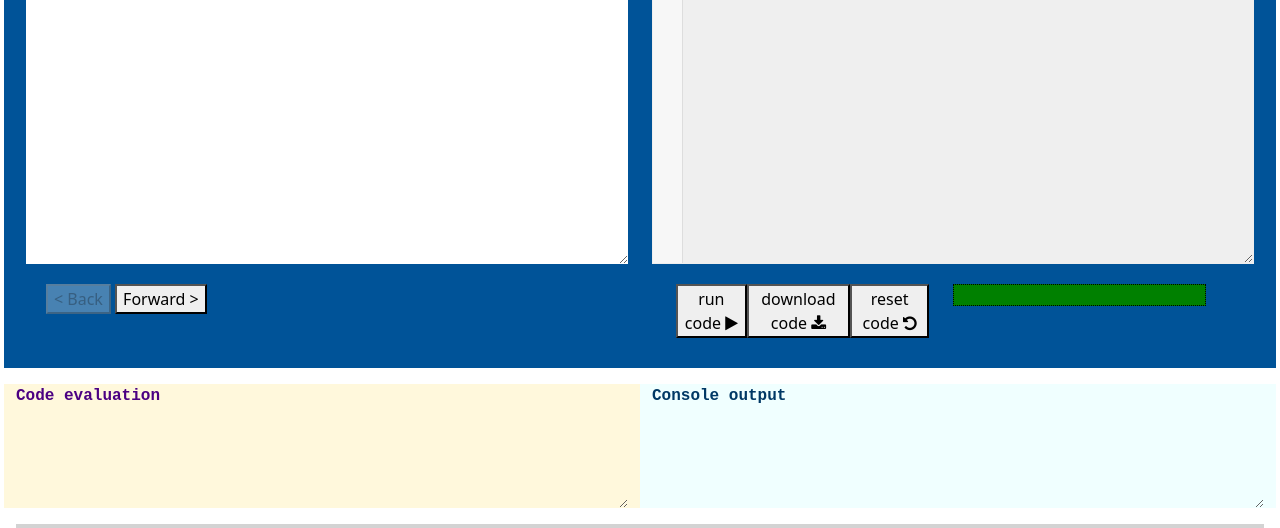
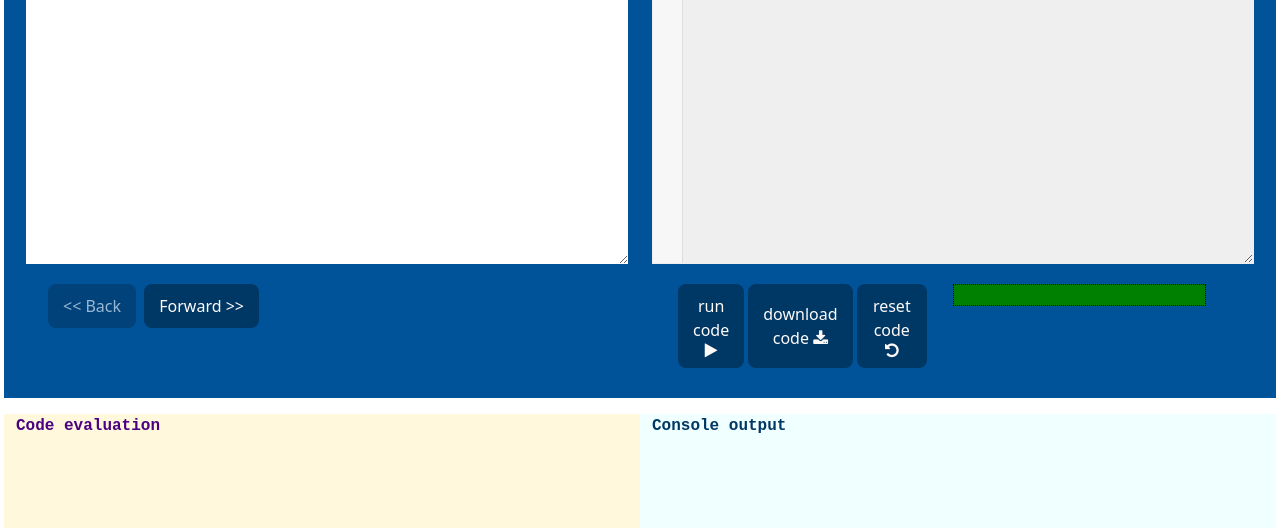
Before and after one commit to jeremysinger/gijoe, a website: page custom/js.html in a window 1280 px wide. Shown: the part 256-784 px from the top of the page. Drawn offline with nearby package versions, Linux system fonts and the light colour scheme; files that its build step writes are made by us from their sources; files whose address does not match are found by name.

Commit message:
Added button css

```diff
--- a/custom/js.html
+++ b/custom/js.html
@@ -19,7 +19,6 @@
     <link rel="stylesheet" href="/static/css/base.css">
     <link rel="stylesheet" href="/static/css/code.css">
     <link rel="stylesheet" href="/static/css/output.css">
-    <link rel="stylesheet" href="/static/css/style.css">
 
     <link href="https://cdn.jsdelivr.net/npm/bootstrap@5.0.2/dist/css/bootstrap.min.css" rel="stylesheet" integrity="sha384-EVSTQN3/azprG1Anm3QDgpJLIm9Nao0Yz1ztcQTwFspd3yD65VohhpuuCOmLASjC" crossorigin="anonymous">
     <link rel="stylesheet" href="https://cdnjs.cloudflare.com/ajax/libs/font-awesome/4.7.0/css/font-awesome.min.css">
@@ -64,8 +63,8 @@ crossorigin="anonymous"></script>
           <h2 class="codeHeading">Tutorial Space</h2>
           <div id="tutorialSpace"></div>
           <div id="tutorialControls" class="codeControls">
-            <button id="tutorialBack">< Back</button>
-            <button id="tutorialForward">Forward ></button>
+            <button class="button" id="tutorialBack"><< Back</button>
+            <button class="button" id="tutorialForward">Forward >></button>
           </div>
       </div>
         <div id="codeArea" class="col container">
--- a/package.json
+++ b/package.json
@@ -12,6 +12,7 @@
       "body-parser": "^1.19.0",
       "express": "^4.16.1",
       "monaco-editor": "^0.26.1",
-      "showdown": "^1.9.1"
+      "showdown": "^1.9.1",
+      "tailwindcss": "^2.2.7"
    }
 }
--- a/public/css/base.css
+++ b/public/css/base.css
@@ -6,9 +6,36 @@ canvas {
     border: 2px dotted #564b47;
 }
 
+#header {
+    min-width: 320px;
+    padding: 0;
+    margin: 0;
+    background-color: #003865;
+}
 
+.button {
+    background-color: #003865;
+    color: snow;
+    border: none;
+    padding: 10px 15px;
+    margin: 0px 2px;
+    text-align: center;
+    text-decoration: none;
+    display: inline-block;
+    font-size: 16px;
+    border-radius: 8px;
+    transition-duration: 0.4s;
+}
 
+.button:hover {
+    background-color: #002341; /* Green */
+    color: white;
+}
 
+.button:disabled {
+    opacity: 0.6;
+    cursor: not-allowed;
+}
 
 .codeControls {
     padding: 20px;
--- a/public/css/style.css
+++ /dev/null
@@ -1,6 +0,0 @@
-#header {
-    min-width: 320px;
-    padding: 0;
-    margin: 0;
-    background-color: #003865;
-}
```
Also changed, not shown: custom/savefiles/1.js (+7 -6 lines), 1 other file.
